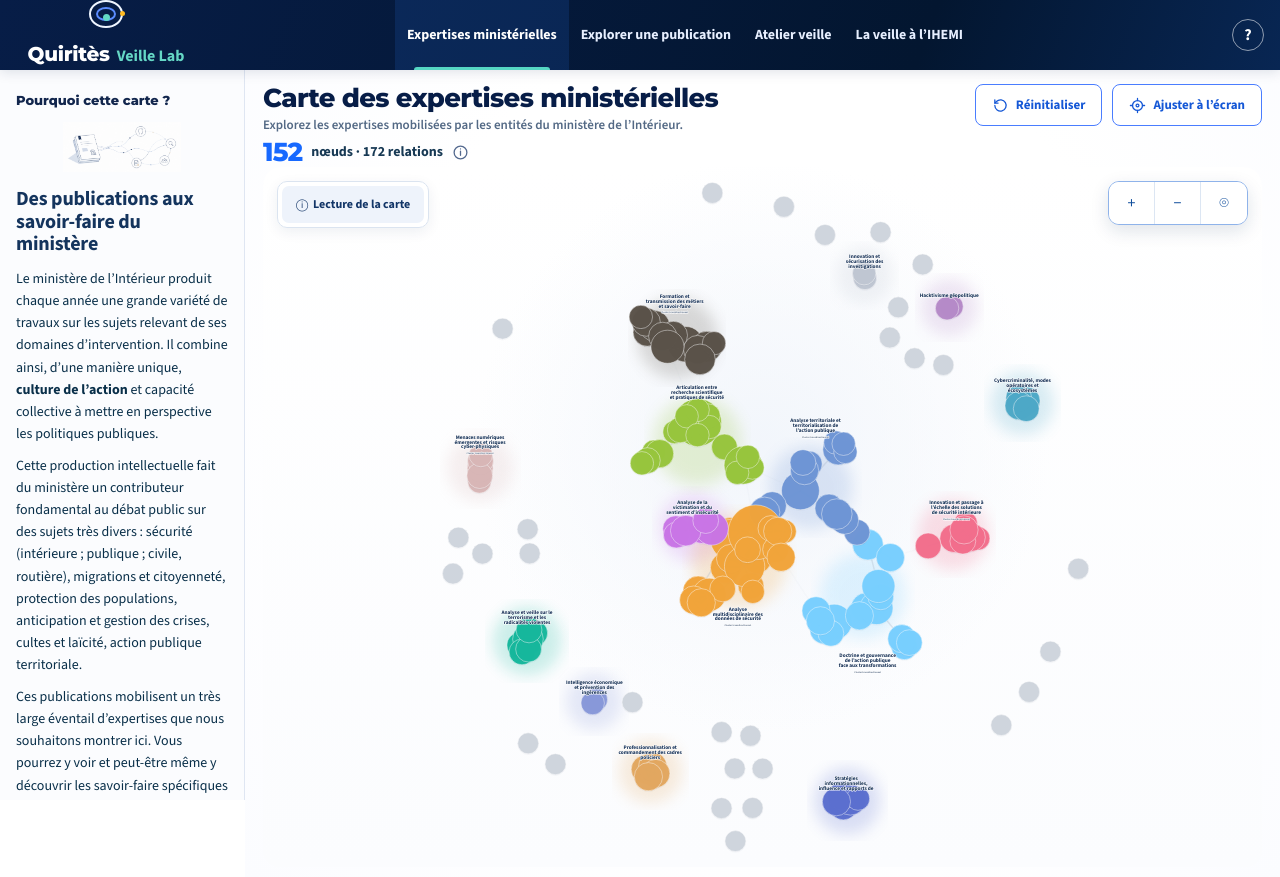
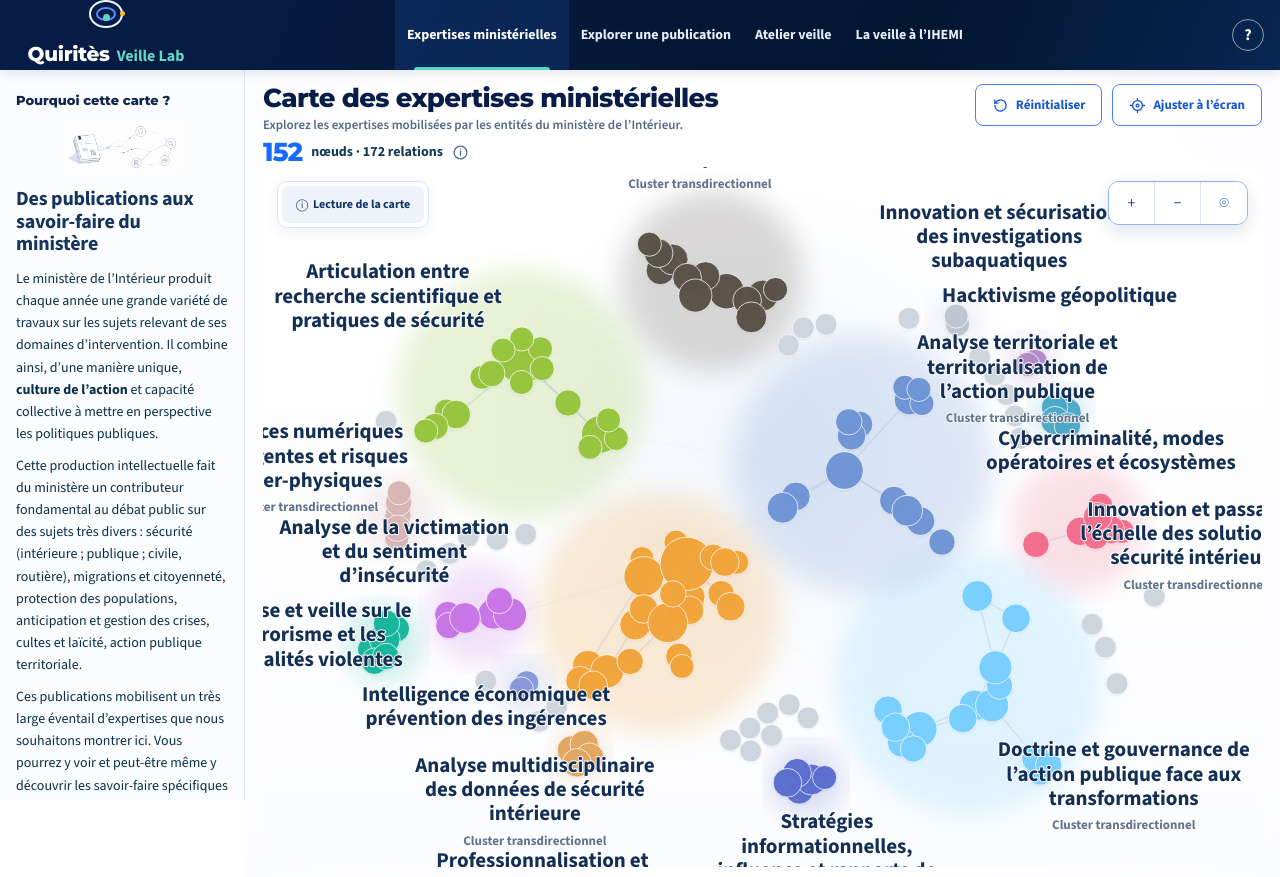
Before and after one commit to Quirites-ihemi/Veillelab, a React (Vite) app: page / in a window 1280 px wide. Both pictures are taken after a click on the button "Entrer dans Quiritès Lab". Built offline with nearby package versions, Linux system fonts and the light colour scheme.

Commit message:
Refactor expertise constellation layout and titles
Refactor layout calculation and rendering logic for expertise constellations. Update cluster title positioning and dimensions based on new layout structure.

```diff
--- a/src/components/ExpertiseConstellation.jsx
+++ b/src/components/ExpertiseConstellation.jsx
@@ -11,6 +11,131 @@ const FAMILY_COLORS = {
 }
 
 const DEFAULT_CLUSTER_COLOR = '#cfd5dd'
+
+// ---------------------------------------------------------------------------
+// COMPACTAGE GÉOMÉTRIQUE — calculé une seule fois, au chargement du module.
+//
+// Les coordonnées Gephi ne sont PAS recalculées : chaque cluster est déplacé
+// comme un CORPS RIGIDE (translation pure), donc la forme interne de chaque
+// constellation est conservée au pixel près. Seule la position relative des
+// constellations change, ainsi que celle des micro-expertises isolées.
+//
+// Une expertise est « isolée » lorsqu'elle est seule dans sa classe de
+// modularité : critère déduit du seul expertiseGephiLayout, donc stable et
+// indépendant des filtres de la page.
+// ---------------------------------------------------------------------------
+
+const COMPACT = {
+  R0: 350,      // rayon en deçà duquel rien n'est déplacé
+  F: 0.45,      // compression radiale au-delà de R0
+  KY: 0.70,     // aplatissement vertical (le cadre est plus large que haut)
+  ITER: 300,    // passes de relaxation anti-chevauchement
+  WY: 0.22,     // séparation biaisée vers l'horizontale
+  CY: -46,      // barycentre du réseau connecté
+}
+
+function buildCompactLayout() {
+  const ids = Object.keys(expertiseGephiLayout)
+
+  const members = new Map()
+  ids.forEach(id => {
+    const c = expertiseGephiLayout[id].cluster
+    if (!members.has(c)) members.set(c, [])
+    members.get(c).push(id)
+  })
+
+  const bodies = []
+  members.forEach((arr, clusterId) => {
+    const solo = arr.length === 1
+    const group = solo ? arr.map(id => [id]) : [arr]
+
+    group.forEach(ids2 => {
+      const cx =
+        ids2.reduce((a, id) => a + expertiseGephiLayout[id].x, 0) / ids2.length
+      const cy =
+        ids2.reduce((a, id) => a + expertiseGephiLayout[id].y, 0) / ids2.length
+
+      const spread = Math.max(
+        ...ids2.map(id =>
+          Math.hypot(
+            expertiseGephiLayout[id].x - cx,
+            expertiseGephiLayout[id].y - cy
+          )
+        )
+      )
+
+      const r = Math.hypot(cx, cy - COMPACT.CY) || 1
+      const factor = solo ? COMPACT.F * 0.8 : COMPACT.F
+      const nr = r <= COMPACT.R0 ? r : COMPACT.R0 + (r - COMPACT.R0) * factor
+      const sc = nr / r
+
+      bodies.push({
+        ids: ids2,
+        clusterId,
+        solo,
+        ox: cx,
+        oy: cy,
+        x: cx * sc,
+        y: (cy - COMPACT.CY) * sc * COMPACT.KY + COMPACT.CY,
+        rad: spread + (solo ? 30 : 60),
+      })
+    })
+  })
+
+  for (let t = 0; t < COMPACT.ITER; t += 1) {
+    for (let i = 0; i < bodies.length; i += 1) {
+      for (let j = i + 1; j < bodies.length; j += 1) {
+        const a = bodies[i]
+        const b = bodies[j]
+        const dx = b.x - a.x
+        const dy = b.y - a.y
+        const d = Math.hypot(dx, dy) || 0.01
+        const need = a.rad + b.rad
+        if (d >= need) continue
+
+        let ux = dx / d
+        let uy = (dy / d) * COMPACT.WY
+        const un = Math.hypot(ux, uy) || 1
+        ux /= un
+        uy /= un
+
+        const push = ((need - d) / 2) * 0.6
+        a.x -= ux * push
+        a.y -= uy * push
+        b.x += ux * push
+        b.y += uy * push
+      }
+    }
+  }
+
+  const positions = {}
+  bodies.forEach(body => {
+    const tx = body.x - body.ox
+    const ty = body.y - body.oy
+    body.ids.forEach(id => {
+      positions[id] = {
+        x: expertiseGephiLayout[id].x + tx,
+        y: expertiseGephiLayout[id].y + ty,
+        size: expertiseGephiLayout[id].size,
+        cluster: expertiseGephiLayout[id].cluster,
+        isolated: body.solo,
+      }
+    })
+  })
+
+  return positions
+}
+
+const compactLayout = buildCompactLayout()
+
+const GRAPH_CENTER = (() => {
+  const pts = Object.values(compactLayout)
+  return {
+    x: pts.reduce((a, p) => a + p.x, 0) / pts.length,
+    y: pts.reduce((a, p) => a + p.y, 0) / pts.length,
+  }
+})()
+
 
 function clamp(value, min, max) {
   return Math.max(min, Math.min(max, value))
@@ -100,6 +225,29 @@ export default function ExpertiseConstellation({
   const [scale, setScale] = useState(1)
   const [pan, setPan] = useState({ x: 0, y: 0 })
 
+  // Dimensions réelles du cadre, en pixels. Elles servent à deux choses :
+  // aligner le viewBox sur le format du conteneur (plus de bandes latérales)
+  // et exprimer la taille des titres en pixels écran et non en unités monde.
+  const [viewport, setViewport] = useState({ w: 1120, h: 740 })
+
+  useEffect(() => {
+    const el = svgRef.current
+    if (!el || typeof ResizeObserver === 'undefined') return undefined
+
+    const measure = () => {
+      const rect = el.getBoundingClientRect()
+      if (rect.width > 0 && rect.height > 0) {
+        setViewport({ w: rect.width, h: rect.height })
+      }
+    }
+
+    measure()
+    const observer = new ResizeObserver(measure)
+    observer.observe(el)
+    return () => observer.disconnect()
+  }, [])
+
+
   const overviewNodes = useMemo(
     // ÉTAPE 2A — vue globale complète : 152 nœuds, plus d'échantillonnage.
     () => selectOverviewExpertises(nodes, Infinity),
@@ -122,7 +270,7 @@ export default function ExpertiseConstellation({
     () =>
       displayedNodes
         .map(node => {
-          const layout = expertiseGephiLayout[node.id]
+          const layout = compactLayout[node.id]
           if (!layout) return null
           return {
             ...node,
@@ -153,21 +301,14 @@ export default function ExpertiseConstellation({
     const xs = []
     const ys = []
 
+    // Marge réservée aux titres de clusters, exprimée en unités monde.
+    // Les positions de titres sont calculées plus bas ; on réserve ici une
+    // enveloppe fixe plutôt que de créer une dépendance circulaire.
+    const LABEL_MARGIN = 150
+
     positionedNodes.forEach(node => {
-      xs.push(node.x)
-      ys.push(node.y)
-    })
-
-    expertiseClusters.forEach(cluster => {
-      if (positionedNodes.some(node => node.clusterId === cluster.id)) {
-        const labelHalfWidth = (cluster.labelWidth || 240) / 2
-        const labelHalfHeight = cluster.transdirectional ? 54 : 42
-
-        xs.push(cluster.labelX - labelHalfWidth)
-        xs.push(cluster.labelX + labelHalfWidth)
-        ys.push(cluster.labelY - labelHalfHeight)
-        ys.push(cluster.labelY + labelHalfHeight)
-      }
+      xs.push(node.x - LABEL_MARGIN, node.x + LABEL_MARGIN)
+      ys.push(node.y - LABEL_MARGIN, node.y + LABEL_MARGIN)
     })
 
     if (!xs.length) {
@@ -185,16 +326,34 @@ export default function ExpertiseConstellation({
   const view = useMemo(() => {
     const width = Math.max(1, bounds.maxX - bounds.minX)
     const height = Math.max(1, bounds.maxY - bounds.minY)
-    const padX = width * 0.035
-    const padY = height * 0.04
 
-    return {
-      x: bounds.minX - padX,
-      y: bounds.minY - padY,
-      w: width + padX * 2,
-      h: height + padY * 2,
+    const cx = bounds.minX + width / 2
+    const cy = bounds.minY + height / 2
+
+    // Le contenu est cadré dans un viewBox au format exact du conteneur.
+    // Avec preserveAspectRatio="xMidYMid meet", le navigateur n'ajoute alors
+    // plus de bandes vides : le graphe occupe toute la surface disponible.
+    const frameRatio = viewport.w / Math.max(1, viewport.h)
+
+    let w = width * 1.04
+    let h = height * 1.06
+
+    if (w / h < frameRatio) {
+      w = h * frameRatio
+    } else {
+      h = w / frameRatio
     }
-  }, [bounds])
+
+    return { x: cx - w / 2, y: cy - h / 2, w, h }
+  }, [bounds, viewport])
+
+  // Unités monde par pixel écran : permet d'exprimer une taille de texte en
+  // pixels réels, indépendamment de l'emprise du graphe.
+  const unit = useMemo(
+    () => view.h / Math.max(1, viewport.h),
+    [view, viewport]
+  )
+
 
   const viewCenter = useMemo(
     () => ({
@@ -214,26 +373,94 @@ export default function ExpertiseConstellation({
       grouped.get(node.clusterId).push(node)
     })
 
-    return expertiseClusters
+    const titleSize = 21 * unit
+    const lineHeight = titleSize * 1.16
+
+    const stats = expertiseClusters
       .filter(cluster => grouped.has(cluster.id))
       .map(cluster => {
         const clusterNodes = grouped.get(cluster.id)
         const xs = clusterNodes.map(node => node.x)
         const ys = clusterNodes.map(node => node.y)
 
+        const minX = Math.min(...xs)
+        const maxX = Math.max(...xs)
+        const minY = Math.min(...ys)
+        const maxY = Math.max(...ys)
+        const centerX = (minX + maxX) / 2
+        const centerY = (minY + maxY) / 2
+
+        // Halo calé sur l'étendue réelle des nœuds, plus sur une formule
+        // abstraite : un petit cluster n'a plus un halo démesuré.
+        const spread = Math.max(
+          ...clusterNodes.map(node =>
+            Math.hypot(node.x - centerX, node.y - centerY)
+          )
+        )
+
+        // Le titre est repoussé hors de la constellation, dans la direction
+        // qui l'éloigne du centre du réseau.
+        let dx = centerX - GRAPH_CENTER.x
+        let dy = centerY - GRAPH_CENTER.y
+        const norm = Math.hypot(dx, dy) || 1
+        dx /= norm
+        dy /= norm
+
+        const lines = wrapLabel(cluster.label, 26)
+        const blockHeight =
+          lines.length * lineHeight + (cluster.transdirectional ? lineHeight : 0)
+
+        const offset = spread + 40 + blockHeight * 0.55
+
         return {
           ...cluster,
           nodeIds: new Set(clusterNodes.map(node => node.id)),
-          minX: Math.min(...xs),
-          maxX: Math.max(...xs),
-          minY: Math.min(...ys),
-          maxY: Math.max(...ys),
-          centerX: (Math.min(...xs) + Math.max(...xs)) / 2,
-          centerY: (Math.min(...ys) + Math.max(...ys)) / 2,
-          radius: 92 + Math.sqrt(clusterNodes.length) * 26,
+          minX,
+          maxX,
+          minY,
+          maxY,
+          centerX,
+          centerY,
+          lines,
+          blockHeight,
+          titleSize,
+          lineHeight,
+          labelWorldWidth: Math.max(...lines.map(l => l.length)) * titleSize * 0.5,
+          labelX: centerX + dx * offset,
+          labelY: centerY + dy * offset,
+          radius: Math.max(70, spread + 46),
         }
       })
-  }, [positionedNodes])
+
+    // Désempilement vertical : deux titres qui se recouvrent sont écartés.
+    for (let pass = 0; pass < 40; pass += 1) {
+      for (let i = 0; i < stats.length; i += 1) {
+        for (let j = i + 1; j < stats.length; j += 1) {
+          const a = stats[i]
+          const b = stats[j]
+
+          const needX = (a.labelWorldWidth + b.labelWorldWidth) / 2
+          const needY = (a.blockHeight + b.blockHeight) / 2 + 10 * unit
+
+          const gapX = Math.abs(a.labelX - b.labelX)
+          const gapY = Math.abs(a.labelY - b.labelY)
+
+          if (gapX >= needX || gapY >= needY) continue
+
+          const push = (needY - gapY) / 2 + 1
+          if (a.labelY <= b.labelY) {
+            a.labelY -= push
+            b.labelY += push
+          } else {
+            a.labelY += push
+            b.labelY -= push
+          }
+        }
+      }
+    }
+
+    return stats
+  }, [positionedNodes, unit])
 
   const selectedId = selected?.id || null
 
@@ -542,6 +769,7 @@ export default function ExpertiseConstellation({
         ref={svgRef}
         className="gephi-entry-svg"
         viewBox={`${view.x} ${view.y} ${view.w} ${view.h}`}
+        preserveAspectRatio="xMidYMid meet"
         role="img"
         aria-label="Carte des expertises ministérielles"
         onPointerDown={onPointerDown}
@@ -563,14 +791,6 @@ export default function ExpertiseConstellation({
           {(mode === 'cluster' || mode === 'category') && (
             <g className="entry-cluster-halos" aria-hidden="true">
               {clusterStats.map(cluster => {
-                const clusterNodes = positionedNodes.filter(
-                  node => node.clusterId === cluster.id
-                )
-                const xs = clusterNodes.map(node => node.x)
-                const ys = clusterNodes.map(node => node.y)
-                const cx = (Math.min(...xs) + Math.max(...xs)) / 2
-                const cy = (Math.min(...ys) + Math.max(...ys)) / 2
-
                 const dim =
                   activeCluster !== null &&
                   activeCluster !== cluster.id
@@ -578,8 +798,8 @@ export default function ExpertiseConstellation({
                 return (
                   <circle
                     key={`halo-${cluster.id}`}
-                    cx={cx}
-                    cy={cy}
+                    cx={cluster.centerX}
+                    cy={cluster.centerY}
                     r={cluster.radius}
                     fill={cluster.color || DEFAULT_CLUSTER_COLOR}
                     opacity={dim ? 0.015 : 0.21}
@@ -657,7 +877,7 @@ export default function ExpertiseConstellation({
                   : cluster?.color || DEFAULT_CLUSTER_COLOR
 
               const radius =
-                Math.max(15, 11.5 + node.gephiSize * 1.30) *
+                Math.max(11, 7.5 + node.gephiSize * 0.70) *
                 nodeSize
 
               return (
@@ -710,8 +930,8 @@ export default function ExpertiseConstellation({
                   activeCluster !== null &&
                   activeCluster !== cluster.id
 
-                const lines = wrapLabel(cluster.label, mode === 'category' ? 22 : 24)
-                const lineHeight = 22
+                const lines = cluster.lines
+                const lineHeight = cluster.lineHeight
                 const totalHeight = (lines.length - 1) * lineHeight
 
                 return (
@@ -736,13 +956,10 @@ export default function ExpertiseConstellation({
                     }}
                   >
                     <rect
-                      x={cluster.labelX - (cluster.labelWidth || 240) / 2}
-                      y={cluster.labelY - totalHeight / 2 - 18}
-                      width={cluster.labelWidth || 240}
-                      height={
-                        totalHeight +
-                        (cluster.transdirectional ? 58 : 38)
-                      }
+                      x={cluster.labelX - cluster.labelWorldWidth / 2}
+                      y={cluster.labelY - totalHeight / 2 - lineHeight}
+                      width={cluster.labelWorldWidth}
+                      height={cluster.blockHeight + lineHeight}
                       fill="transparent"
                     />
 
@@ -751,6 +968,7 @@ export default function ExpertiseConstellation({
                       y={cluster.labelY - totalHeight / 2}
                       textAnchor="middle"
                       className="entry-cluster-title-svg"
+                      style={{ fontSize: `${cluster.titleSize}px` }}
                     >
                       {lines.map((line, index) => (
                         <tspan
@@ -766,9 +984,10 @@ export default function ExpertiseConstellation({
                     {cluster.transdirectional && (
                       <text
                         x={cluster.labelX}
-                        y={cluster.labelY + totalHeight / 2 + 26}
+                        y={cluster.labelY + totalHeight / 2 + lineHeight}
                         textAnchor="middle"
                         className="entry-cluster-transdirectional-svg"
+                        style={{ fontSize: `${cluster.titleSize * 0.62}px` }}
                       >
                         Cluster transdirectionnel
                       </text>
@@ -1067,6 +1286,7 @@ export default function ExpertiseConstellation({
           outline:none;
         }
 
+        /* La taille est désormais imposée en style inline, en pixels ecran. */
         .entry-cluster-title-svg{
           fill:#142f55;
           font-size:28px;
@@ -1306,12 +1526,6 @@ export default function ExpertiseConstellation({
         }
 
         @media(max-width:1380px){
-          .entry-cluster-title-svg{
-            font-size:24px;
-          }
-          .entry-cluster-transdirectional-svg{
-            font-size:11px;
-          }
 
           .gephi-entry-svg{
             height:700px;
```
